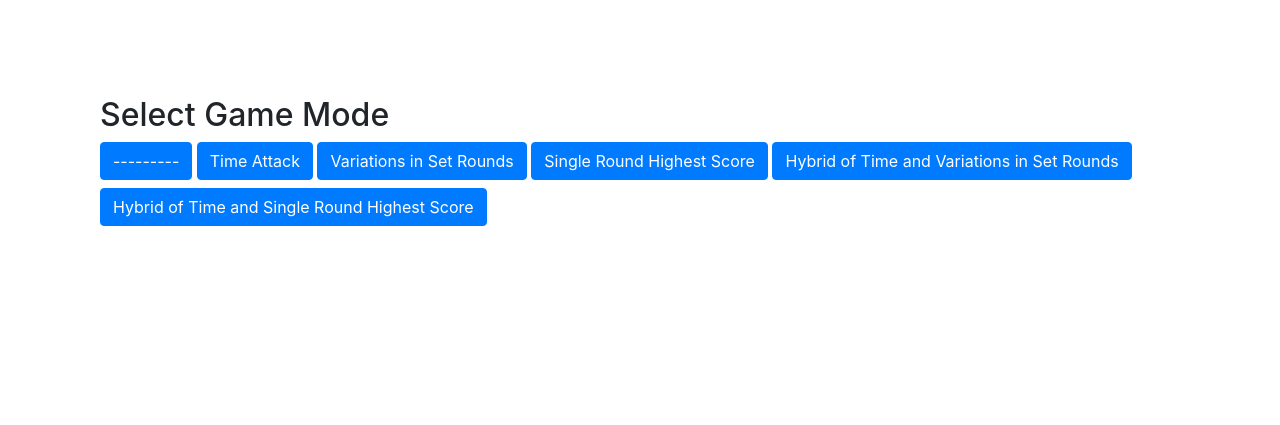
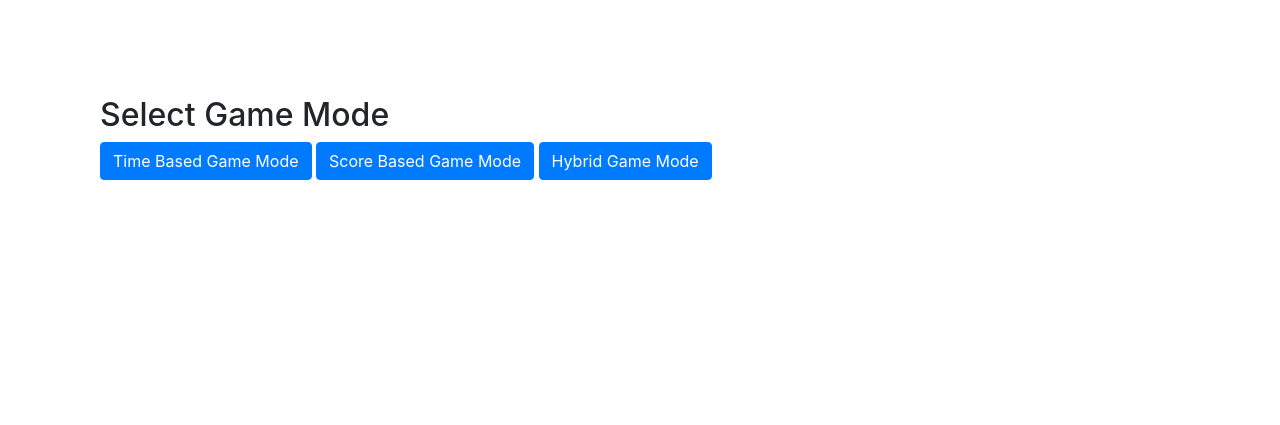
Before and after one commit to nigel-otieno/USEL-Tournament, a Django app: page /tournament/create/ in a window 1280 px wide. Shown: the part 56-481 px from the top of the page. Run offline with Django 5.2, Linux system fonts and the light colour scheme; a user stored in the database is signed in; some libraries are stand-ins or nearby versions.

Commit message:
addition of 3 game modes able to be created with a single tournament

```diff
--- a/tournament/tournament_app/admin.py
+++ b/tournament/tournament_app/admin.py
@@ -4,4 +4,6 @@ from .models import *
 admin.site.register(Tournament)
 admin.site.register(Team)
 admin.site.register(Players)
-admin.site.register(GameMode)
+admin.site.register(TimeBasedGameMode)
+admin.site.register(ScoreBasedGameMode)
+admin.site.register(HybridGameMode)
--- a/tournament/tournament_app/forms.py
+++ b/tournament/tournament_app/forms.py
@@ -6,10 +6,29 @@ class TournamentForm(forms.ModelForm):
         model = Tournament
         fields = ['name', 'date', 'time', 'location', 'image']
 
-class GameModeSelectionForm(forms.ModelForm):
+class GameModeSelectionForm(forms.Form):
+    GAME_MODE_CHOICES = [
+        ('TimeBasedGameMode', 'Time Based Game Mode'),
+        ('ScoreBasedGameMode', 'Score Based Game Mode'),
+        ('HybridGameMode', 'Hybrid Game Mode'),
+    ]
+    game_mode = forms.ChoiceField(choices=GAME_MODE_CHOICES, widget=forms.RadioSelect)
+
+class TimeBasedGameModeForm(forms.ModelForm):
     class Meta:
-        model = GameMode
-        fields = ['name']
+        model = TimeBasedGameMode
+        fields = ['name', 'description', 'event_date', 'rounds', 'time_score']
+
+class ScoreBasedGameModeForm(forms.ModelForm):
+    class Meta:
+        model = ScoreBasedGameMode
+        fields = ['name', 'description', 'event_date', 'rounds']
+
+class HybridGameModeForm(forms.ModelForm):
+    class Meta:
+        model = HybridGameMode
+        fields = ['name', 'description', 'event_date', 'rounds', 'time_score']
+
 
 class TeamForm(forms.ModelForm):
     class Meta:
--- a/tournament/tournament_app/models.py
+++ b/tournament/tournament_app/models.py
@@ -1,23 +1,60 @@
 from django.db import models
 from django.contrib.auth.models import User
+from django.contrib.contenttypes.fields import GenericForeignKey
+from django.contrib.contenttypes.models import ContentType
 
-class GameMode(models.Model):
-    GAME_MODE_CHOICES = [
-        ('TA', 'Time Attack'),
-        ('VAR', 'Variations in Set Rounds'),
-        ('SRHS', 'Single Round Highest Score'),
-        ('HTV', 'Hybrid of Time and Variations in Set Rounds'),
-        ('HTSRHS', 'Hybrid of Time and Single Round Highest Score'),
+class TimeBasedGameMode(models.Model):
+    ROUND_CHOICES = [
+        (1, '1 Round'),
+        (2, '2 Rounds'),
+        (3, '3 Rounds'),
     ]
 
-    name = models.CharField(max_length=100, choices=GAME_MODE_CHOICES)
+    name = models.CharField(max_length=100)
     description = models.TextField(blank=True, null=True)
-    time_limit = models.DurationField(null=True, blank=True)  # For time-based modes
-    max_rounds = models.IntegerField(null=True, blank=True)  # For round-based modes
-    score_limit = models.IntegerField(null=True, blank=True)  # For highest score modes
+    event_date = models.DateField()
+    created_by = models.ForeignKey(User, on_delete=models.CASCADE, related_name='time_based_created')
+    created_at = models.DateTimeField(auto_now_add=True)
+    rounds = models.IntegerField(choices=ROUND_CHOICES, default=1, help_text="Number of rounds")
+    time_score = models.DurationField(help_text="Time limit (minutes and seconds)", null=True, blank=True)
 
     def __str__(self):
-        return self.get_name_display()
+        return self.name
+
+class ScoreBasedGameMode(models.Model):
+    ROUND_CHOICES = [
+        (1, '1 Round'),
+        (2, '2 Rounds'),
+        (3, '3 Rounds'),
+    ]
+
+    name = models.CharField(max_length=100)
+    description = models.TextField(blank=True, null=True)
+    event_date = models.DateField()
+    created_by = models.ForeignKey(User, on_delete=models.CASCADE, related_name='score_based_created')
+    created_at = models.DateTimeField(auto_now_add=True)
+    rounds = models.IntegerField(choices=ROUND_CHOICES, default=1, help_text="Number of rounds")
+
+    def __str__(self):
+        return self.name
+
+class HybridGameMode(models.Model):
+    ROUND_CHOICES = [
+        (1, '1 Round'),
+        (2, '2 Rounds'),
+        (3, '3 Rounds'),
+    ]
+
+    name = models.CharField(max_length=100)
+    description = models.TextField(blank=True, null=True)
+    event_date = models.DateField()
+    created_by = models.ForeignKey(User, on_delete=models.CASCADE, related_name='hybrid_created')
+    created_at = models.DateTimeField(auto_now_add=True)
+    rounds = models.IntegerField(choices=ROUND_CHOICES, default=1, help_text="Number of rounds")
+    time_score = models.DurationField(help_text="Time limit (minutes and seconds)", null=True, blank=True)
+
+    def __str__(self):
+        return self.name
 
 class Tournament(models.Model):
     name = models.CharField(max_length=100)
@@ -26,7 +63,10 @@ class Tournament(models.Model):
     image = models.ImageField(upload_to='tournament_images/', null=True, blank=True)
     location = models.CharField(max_length=255)
     created_by = models.ForeignKey(User, on_delete=models.CASCADE, related_name='created_tournaments')
-    game_mode = models.ForeignKey(GameMode, on_delete=models.CASCADE, related_name='tournaments', null=True, blank=True)
+
+    game_mode_type = models.ForeignKey(ContentType, on_delete=models.CASCADE, null=True, blank=True)
+    game_mode_id = models.PositiveIntegerField(null=True, blank=True)
+    game_mode = GenericForeignKey('game_mode_type', 'game_mode_id')
 
     def __str__(self):
         return self.name
@@ -60,10 +100,3 @@ class Team(models.Model):
 
     def __str__(self):
         return self.name
-
-class Bracket(models.Model):
-    tournament = models.OneToOneField(Tournament, on_delete=models.CASCADE, related_name='bracket')
-    state = models.JSONField()
-
-    def __str__(self):
-        return f"Bracket for {self.tournament.name}"
--- a/tournament/tournament_app/templates/game_mode_selection.html
+++ b/tournament/tournament_app/templates/game_mode_selection.html
@@ -7,8 +7,8 @@
     <form method="post">
         {% csrf_token %}
         <div class="form-group">
-            {% for game_mode in form.fields.name.choices %}
-            <button type="submit" name="name" value="{{ game_mode.0 }}" class="btn btn-primary mb-2">{{ game_mode.1 }}</button>
+            {% for value, display in form.fields.game_mode.choices %}
+            <button type="submit" name="game_mode" value="{{ value }}" class="btn btn-primary mb-2">{{ display }}</button>
             {% endfor %}
         </div>
     </form>
--- a/tournament/tournament_app/templates/tournament_edit.html
+++ b/tournament/tournament_app/templates/tournament_edit.html
@@ -3,13 +3,17 @@
 {% block title %}Edit Tournament{% endblock %}
 
 {% block content %}
-<button onclick="history.back()" class="btn btn-secondary ">Back</button>
+<button onclick="history.back()" class="btn btn-secondary">Back</button>
 
 <div class="container mt-5">
     <h2>Edit Tournament: {{ tournament.name }}</h2>
     <form method="post" enctype="multipart/form-data">
         {% csrf_token %}
         {{ form.as_p }}
+        {% if game_mode_form %}
+        <h3>Edit Game Mode: {{ tournament.game_mode.name }}</h3>
+        {{ game_mode_form.as_p }}
+        {% endif %}
         <button type="submit" class="btn btn-primary">Save Changes</button>
     </form>
 </div>
--- a/tournament/tournament_app/views.py
+++ b/tournament/tournament_app/views.py
@@ -12,7 +12,7 @@ def game_mode_selection(request):
     if request.method == 'POST':
         form = GameModeSelectionForm(request.POST)
         if form.is_valid():
-            game_mode = form.cleaned_data['name']
+            game_mode = form.cleaned_data['game_mode']
             return redirect('tournament_create', game_mode=game_mode)
     else:
         form = GameModeSelectionForm()
@@ -20,18 +20,38 @@ def game_mode_selection(request):
 
 @login_required
 def tournament_create(request, game_mode):
-    game_mode_instance = get_object_or_404(GameMode, name=game_mode)
+    game_mode_instance = None
+    if game_mode == 'TimeBasedGameMode':
+        GameModeForm = TimeBasedGameModeForm
+    elif game_mode == 'ScoreBasedGameMode':
+        GameModeForm = ScoreBasedGameModeForm
+    elif game_mode == 'HybridGameMode':
+        GameModeForm = HybridGameModeForm
+    else:
+        raise ValueError("Invalid game mode")
+
     if request.method == 'POST':
         form = TournamentForm(request.POST, request.FILES)
-        if form.is_valid():
+        game_mode_form = GameModeForm(request.POST)
+        if form.is_valid() and game_mode_form.is_valid():
             tournament = form.save(commit=False)
             tournament.created_by = request.user
-            tournament.game_mode = game_mode_instance
+            game_mode_instance = game_mode_form.save(commit=False)
+            game_mode_instance.created_by = request.user
+            game_mode_instance.save()
+            tournament.game_mode_type = ContentType.objects.get_for_model(game_mode_instance)
+            tournament.game_mode_id = game_mode_instance.id
             tournament.save()
-            return redirect('tournament_detail', tournament.id)
+            return redirect('tournament_detail', pk=tournament.pk)
     else:
         form = TournamentForm()
-    return render(request, 'tournament_create.html', {'form': form, 'game_mode': game_mode_instance})
+        game_mode_form = GameModeForm()
+
+    return render(request, 'tournament_create.html', {
+        'form': form,
+        'game_mode_form': game_mode_form,
+        'game_mode': game_mode
+    })
 
 
 @login_required
@@ -170,7 +190,17 @@ class TournamentsView(ListView):
 class TournamentDetailView(DetailView):
     model = Tournament
     template_name = 'tournament_detail.html'
-    context_object_name = 'tournament'
+
+    def get_context_data(self, **kwargs):
+        context = super().get_context_data(**kwargs)
+        tournament = self.get_object()
+        game_mode = None
+
+        if tournament.game_mode_type and tournament.game_mode_id:
+            game_mode = tournament.game_mode_type.get_object_for_this_type(id=tournament.game_mode_id)
+
+        context['game_mode'] = game_mode
+        return context
 
 class TeamDetailView(DetailView):
     model = Team
```
Also changed, not shown: tournament/tournament_app/templates/tournament_create.html (+4 -3 lines), tournament/tournament_app/templates/tournament_detail.html (+12 -0 lines), tournament/db.sqlite3, tournament/tournament_app/migrations/0005_alter_gamemode_time_limit.py (added), tournament/tournament_app/migrations/0006_remove_tournament_game_mode_tournament_game_mode_id_and_more.py (added).
